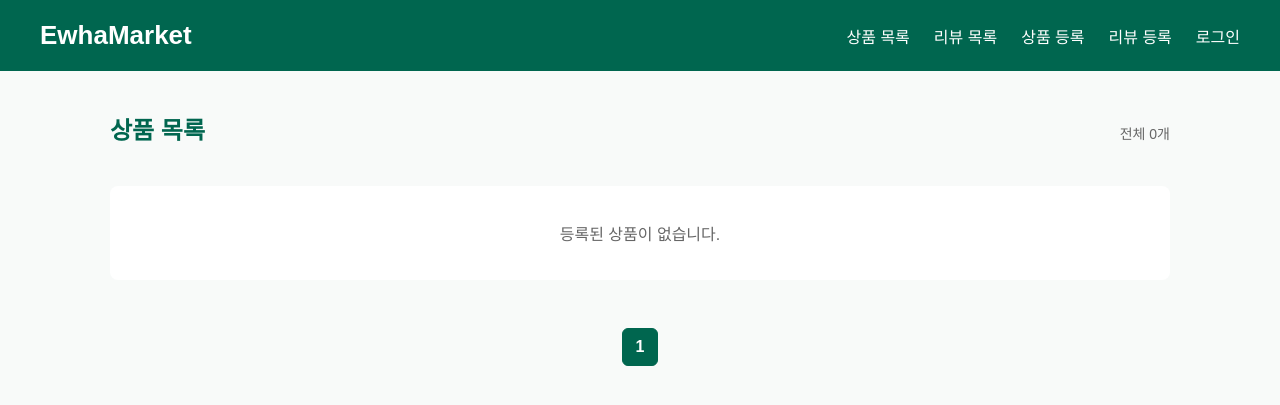
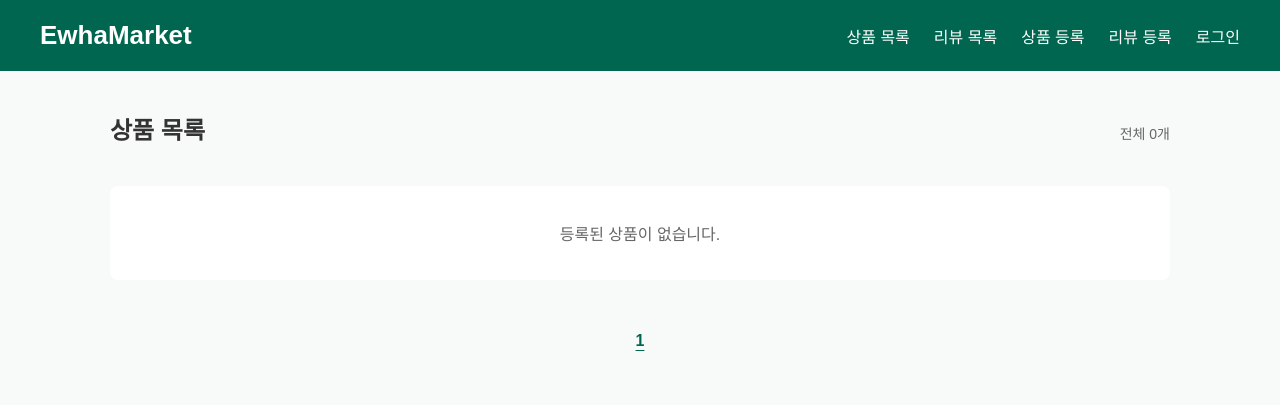
Before and after one commit to kingdain39/2026_osp_project_Osori, a Flask app: page /list in a window 1280 px wide. Shown: the top 405 px of the page. Run offline with Flask 3, Linux system fonts and the light colour scheme; data that the repository does not hold is empty; parts of the project's set-up code (start-up, migrations or seed data) failed here and were passed over.

Commit message:
fix: 상품 목록 제목 및 페이지네이션 스타일 통일

```diff
--- a/templates/list.html
+++ b/templates/list.html
@@ -3,7 +3,7 @@
 {% block content %}
 <style>
   .fe2-heading { display:flex; justify-content:space-between; align-items:baseline; gap:12px; margin-bottom:24px; }
-  .fe2-heading h1 { margin:0; color:#00664f; }
+  .fe2-heading h2 { margin:0; color:#333; font-size:1.5em; font-weight:bold; }
   .fe2-count { color:#666; font-size:14px; }
   .fe2-grid { display:grid; grid-template-columns:repeat(4,minmax(0,1fr)); gap:18px; }
   .fe2-card { display:block; overflow:hidden; background:white; border:1px solid #dfe7e3; border-radius:10px; color:inherit; text-decoration:none; }
@@ -15,14 +15,15 @@
   .fe2-price { font-weight:bold; color:#00664f; margin:0 0 8px; }
   .fe2-seller { color:#666; font-size:13px; margin:0; overflow-wrap:anywhere; }
   .fe2-pagination { display:flex; flex-wrap:wrap; justify-content:center; gap:8px; margin:32px 0 0; }
-  .fe2-pagination a { display:inline-block; padding:9px 13px; border:1px solid #cddbd4; border-radius:6px; color:#00664f; text-decoration:none; }
-  .fe2-pagination a[aria-current="page"] { background:#00664f; border-color:#00664f; color:white; font-weight:bold; }
+  .fe2-pagination a { display:inline-block; padding:4px 7px; border:0; border-radius:0; background:transparent; color:#333; text-decoration:none; }
+  .fe2-pagination a[aria-current="page"] { background:transparent; color:#00664f; font-weight:bold; text-decoration:underline; text-underline-offset:4px; }
+  .fe2-pagination a:hover { text-decoration:underline; }
   .fe2-empty { grid-column:1/-1; padding:35px; background:white; text-align:center; color:#666; border-radius:8px; }
   @media(max-width:850px){.fe2-grid{grid-template-columns:repeat(2,minmax(0,1fr));}}
   @media(max-width:480px){.fe2-grid{grid-template-columns:1fr;}}
 </style>
 <section aria-label="상품 목록">
-  <div class="fe2-heading"><h1>상품 목록</h1><span class="fe2-count">전체 {{ total_items }}개</span></div>
+  <div class="fe2-heading"><h2>상품 목록</h2><span class="fe2-count">전체 {{ total_items }}개</span></div>
   <div class="fe2-grid">
     {% for item_key, item in items %}
     <a class="fe2-card" href="{{ url_for('item_detail', item_key=item_key) }}">
```
